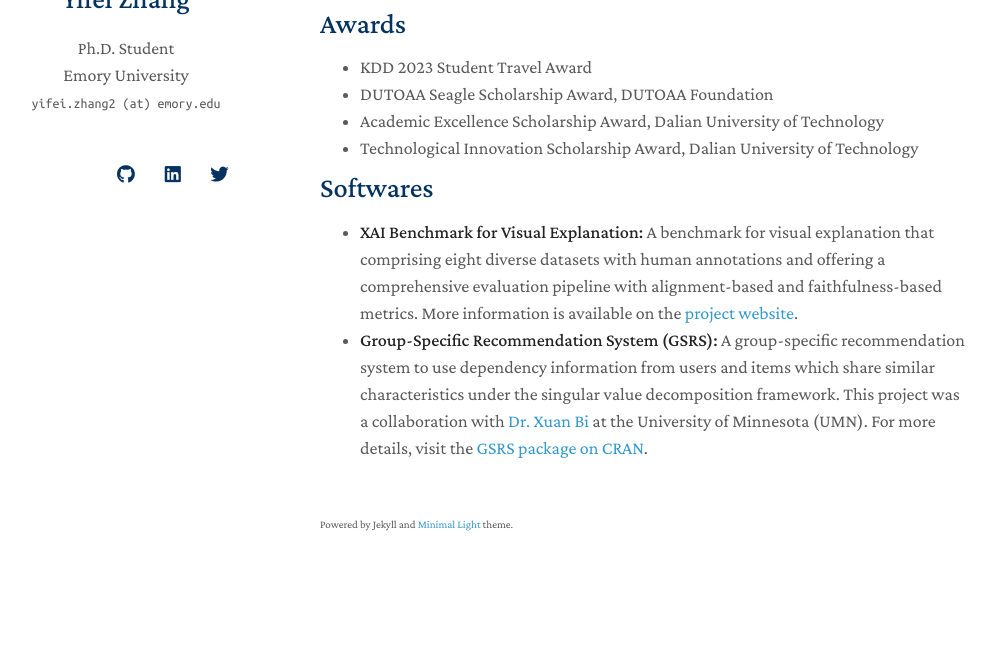
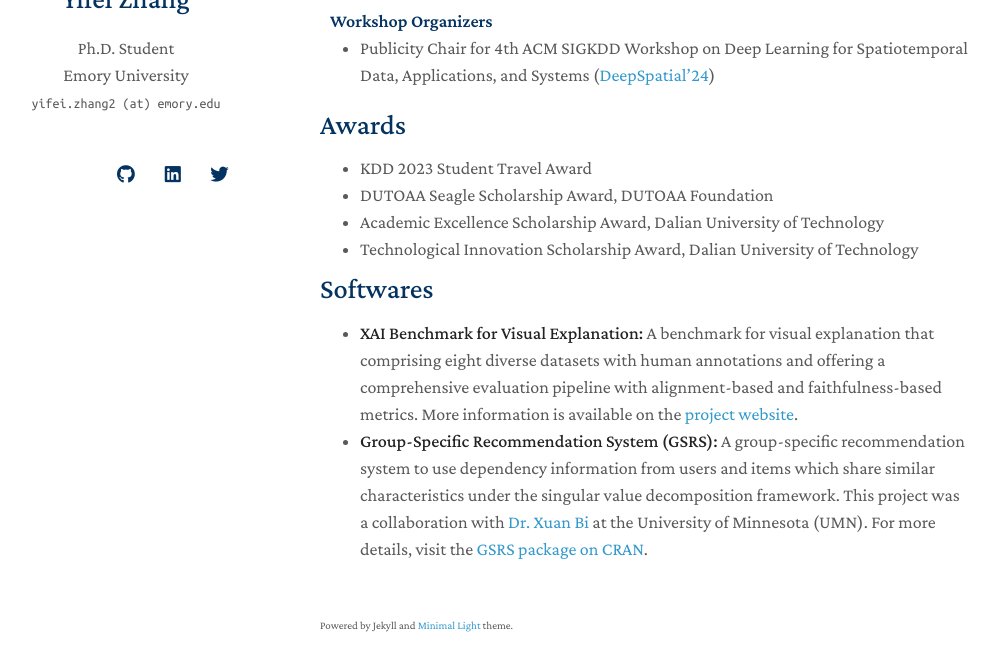
Before and after one commit to yifeizhangcs/yifeizhangcs.github.io, a Jekyll site: the page built from index.md, in a window 1280 px wide and 900 px high, scrolled down 1815 px, cut to the strip 249-900 px from the top of the window. Shown: the whole strip, without its empty margins (150-1148 px from the left). Built offline with Jekyll 4.4.1, drawn with Linux system fonts in a browser that asks for light colours; nearby versions of some CDN libraries; a style sheet for code colours, icons or effects is not loaded; our own code applies the rules of GitHub Pages for plain Markdown files; before the commit the page ends 2670 px from its top, so only the background shows below that.

Commit message:
Update services.md

```diff
--- a/_includes/services.md
+++ b/_includes/services.md
@@ -4,3 +4,9 @@
 <ul style="margin:0 0 20px;">
   <li><a href="https://ieeexplore.ieee.org/xpl/RecentIssue.jsp?punumber=5962385"><autocolor>IEEE Transactions on Neural Networks and Learning Systems</autocolor></a></li>
 </ul>
+
+<h4 style="margin:0 10px 0;">Workshop Organizers</h4>
+
+<ul style="margin:0 0 20px;">
+    <li>Publicity Chair for 4th ACM SIGKDD Workshop on Deep Learning for Spatiotemporal Data, Applications, and Systems (<a href="https://deepspatial2024.github.io/">DeepSpatial’24</a>)</li>
+</ul>
```
